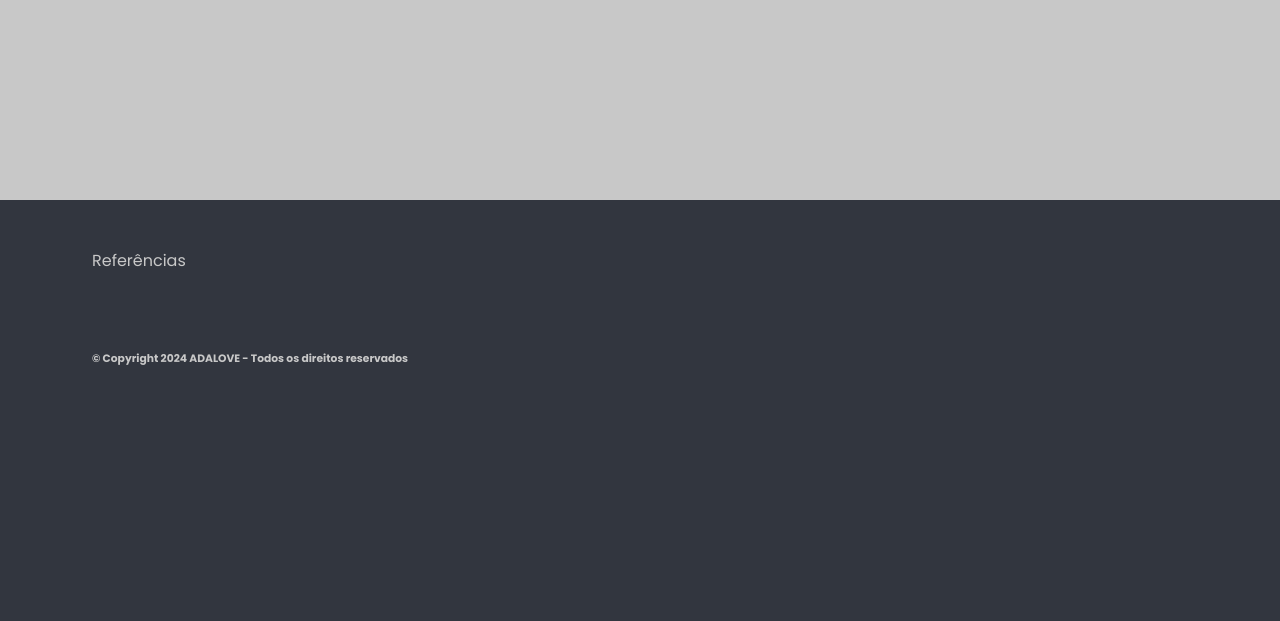
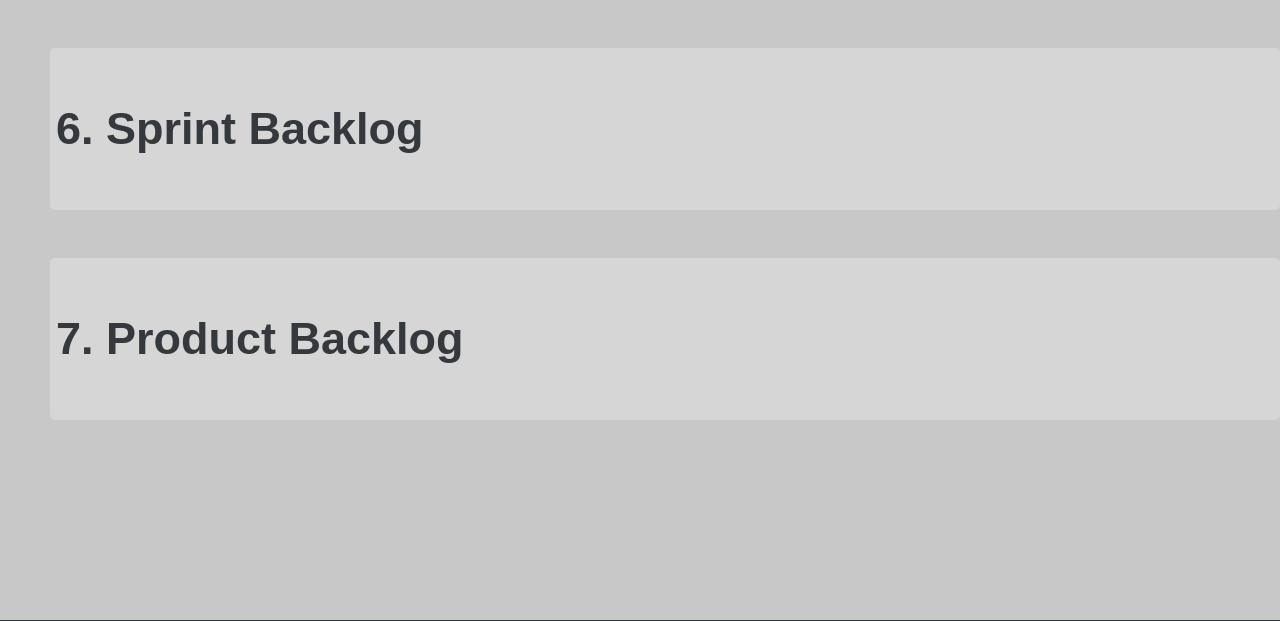
Before and after one commit to equipeAdalove/API-SEMESTRE1, a Flask app: page /modulos in a window 1280 px wide. Shown: the part 1789-2410 px from the top of the page. Before the commit the page ends 2154 px from the top, so only its background shows below. Run offline with Flask 3, Linux system fonts and the light colour scheme; lists and menus that the app fills with data are empty; some web fonts are replaced.

Commit message:
Modificação Módulos

```diff
--- a/Flask/app/templates/modulos.html
+++ b/Flask/app/templates/modulos.html
@@ -139,6 +139,16 @@
     <tr>
         <th width="1400px" height="150"style="text-align:left; font-size: 45px;">5. Daily</th>
     </tr>
+    <table>
+        <tr>
+            <th width="1400px" height="150" style="text-align:left; font-size: 45px;">6. Sprint Backlog</th>
+        </tr>
+        </table>
+        <table>
+        <tr>
+            <th width="1400px" height="150"style="text-align:left; font-size: 45px;"> 7. Product Backlog</th>
+        </tr>
+        </table>
     </table>
     <br>
     <br>
```
